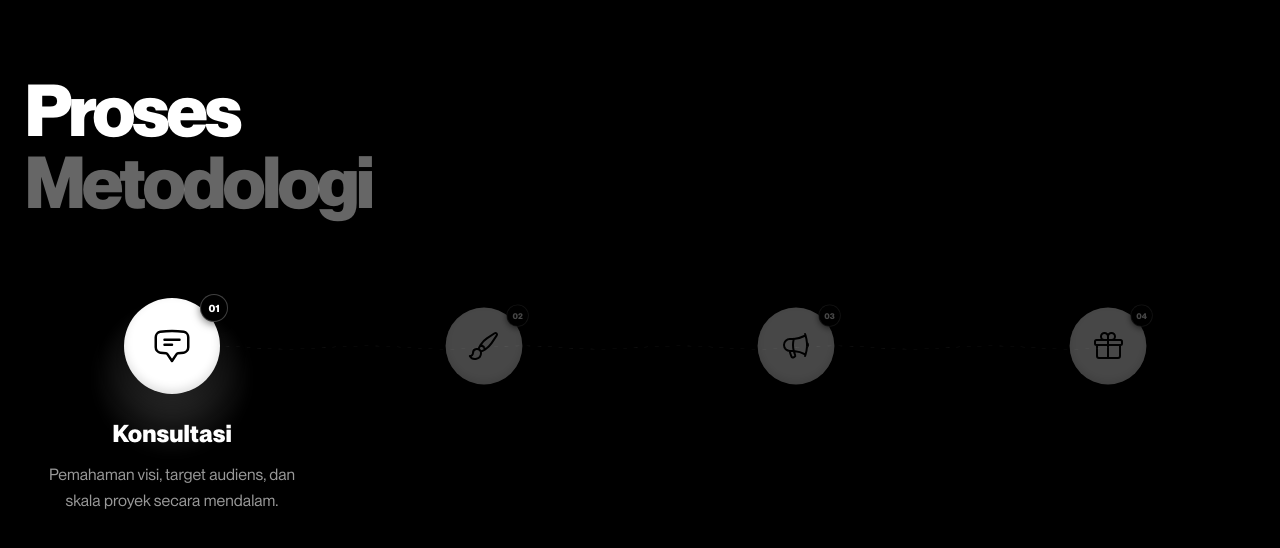
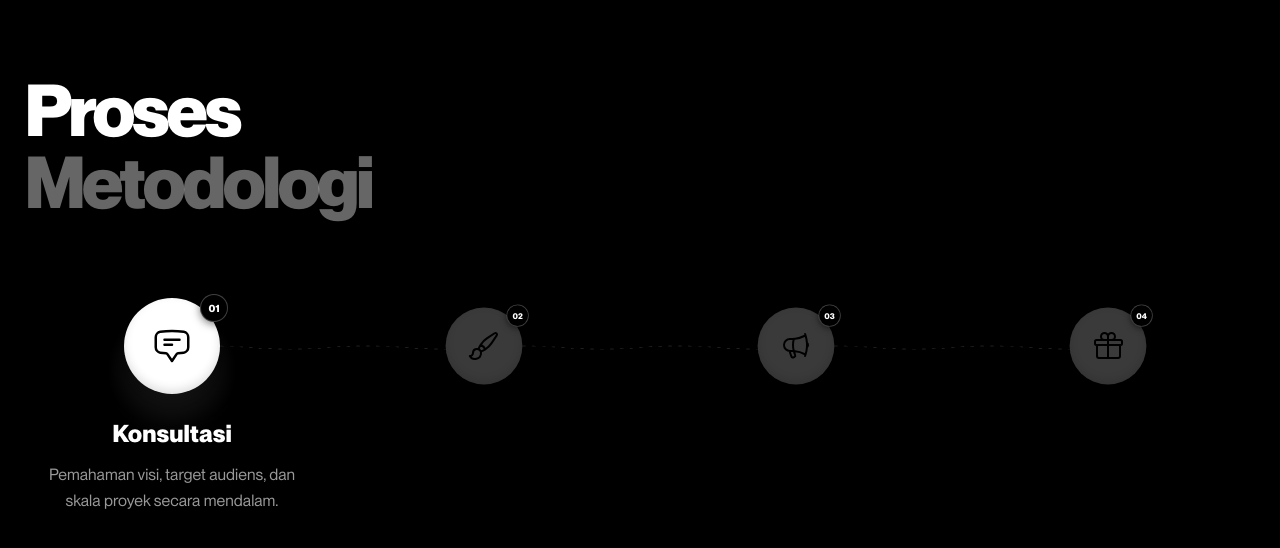
Before and after one commit to Termitenator/graphickiller, a Next.js app: page / in a window 1280 px wide. Shown: the part 3570-4118 px from the top of the page. Built offline with nearby package versions, Linux system fonts and the light colour scheme.

Commit message:
Feat: fix ui progress

```diff
--- a/component/ui/Animation/ProcessLineReveal.tsx
+++ b/component/ui/Animation/ProcessLineReveal.tsx
@@ -115,10 +115,10 @@ export default function ProcessLineReveal({
         segmentDs
           .map(
             (d, i) => `
-            <path d="${d}" fill="none" stroke="white" stroke-opacity="0.12"
-                  stroke-width="1.5" stroke-dasharray="3 8" stroke-linecap="round" />
+        <path d="${d}" fill="none" stroke="white" stroke-opacity="0.25"
+              stroke-width="2" stroke-dasharray="2 8" stroke-linecap="round" />
         <path data-segment="${i}" d="${d}" fill="none"
-                  stroke="url(#lineGradient)" stroke-width="2"
+              stroke="url(#lineGradient)" stroke-width="2.5"
               stroke-linecap="round" filter="url(#lineGlow)" />
       `,
           )
@@ -134,7 +134,10 @@ export default function ProcessLineReveal({
       });
 
       for (let s = 2; s <= totalSteps; s++) {
-        gsap.set(getPart(s, "circle"), { scale: 0.8, opacity: 0.28 });
+        gsap.set(getPart(s, "circle"), {
+          scale: 0.8,
+          backgroundColor: "#3a3a3a",
+        });
         gsap.set(getPart(s, "title"), { y: 16, opacity: 0 });
         gsap.set(getPart(s, "desc"), { opacity: 0 });
         gsap.set(getPart(s, "ring"), { opacity: 0 });
@@ -160,17 +163,22 @@ export default function ProcessLineReveal({
         tl.to(segPath, { strokeDashoffset: 0, ease: "none", duration: 1 })
           .to(
             getPart(prevStepNumber, "ring"),
-            { opacity: 0, duration: 0.25, ease: "power2.out" },
-            "<0.55",
+            { opacity: 0, duration: 0.2, ease: "power2.out" },
+            "<0.3",
           )
           .to(
             getPart(prevStepNumber, "circle"),
-            { opacity: 0.85, duration: 0.3, ease: "power2.out" },
+            { backgroundColor: "#5a5a5a", duration: 0.3, ease: "power2.out" }, // completed: sedikit lebih terang dari upcoming
             "<",
           )
           .to(
             getPart(stepNumber, "circle"),
-            { scale: 1, opacity: 1, duration: 0.7, ease: "power4.out" },
+            {
+              scale: 1,
+              backgroundColor: "#ffffff",
+              duration: 0.7,
+              ease: "power4.out",
+            },
             "<0.15",
           )
           .to(
@@ -211,7 +219,7 @@ export default function ProcessLineReveal({
   return (
     <svg
       ref={svgRef}
-      className="absolute top-10 left-0 w-full h-12 hidden md:block z-0 pointer-events-none overflow-visible"
+      className="absolute top-10 left-0 w-full h-12 hidden md:block z-[5] pointer-events-none overflow-visible"
       preserveAspectRatio="none"
     />
   );
--- a/component/ui/ProcessStep.tsx
+++ b/component/ui/ProcessStep.tsx
@@ -77,25 +77,31 @@ export default function ProcessStep({
       className="flex flex-col items-center text-center relative">
       <div
         data-part="ring"
-        className="absolute w-36 h-36 md:w-40 md:h-40 rounded-full pointer-events-none"
+        className="absolute w-32 h-32 md:w-36 md:h-36 rounded-full pointer-events-none"
         style={{
           opacity: isFirst ? 1 : 0,
           background:
-            "radial-gradient(circle, rgba(255,255,255,0.22) 0%, rgba(255,255,255,0) 70%)",
-          filter: "blur(4px)",
+            "radial-gradient(circle, rgba(255,255,255,0.14) 0%, rgba(255,255,255,0) 65%)",
+          filter: "blur(3px)",
         }}
       />
 
+      {/* Circle icon — solid background, opacity di-drive lewat warna, bukan div opacity */}
       <div
         data-part="circle"
-        className="relative w-20 h-20 md:w-24 md:h-24 rounded-full flex items-center justify-center mb-6 bg-white text-black"
+        className="relative z-10 w-20 h-20 md:w-24 md:h-24 rounded-full flex items-center justify-center mb-6"
         style={{
-          opacity: isFirst ? 1 : 0.28,
+          backgroundColor: isFirst ? "#ffffff" : "#3a3a3a",
           transform: isFirst ? "scale(1)" : "scale(0.8)",
           boxShadow:
             "inset 0 -4px 10px rgba(0,0,0,0.12), 0 8px 24px rgba(0,0,0,0.35)",
         }}>
-        <div className="w-8 h-8 md:w-10 md:h-10">{icon}</div>
+        <div
+          data-part="icon"
+          className="w-8 h-8 md:w-10 md:h-10"
+          style={{ color: isFirst ? "#000000" : "#000000" }}>
+          {icon}
+        </div>
 
         <div
           data-part="badge"
```
Lines whose indentation alone changed are shown as unchanged.
